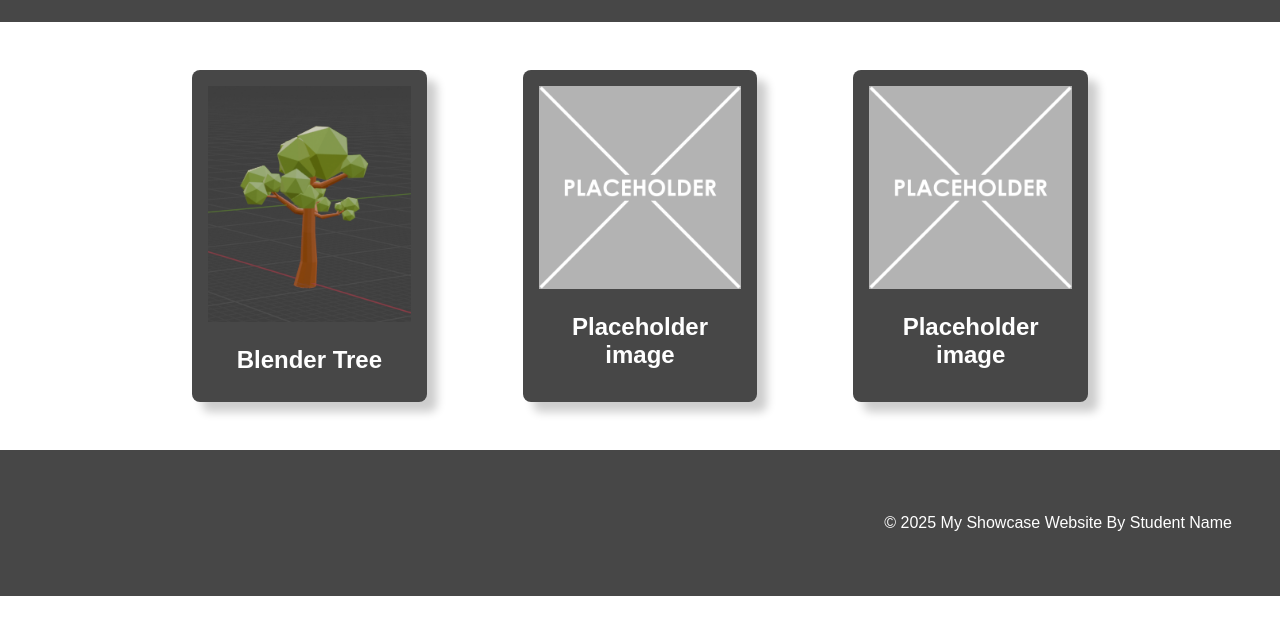
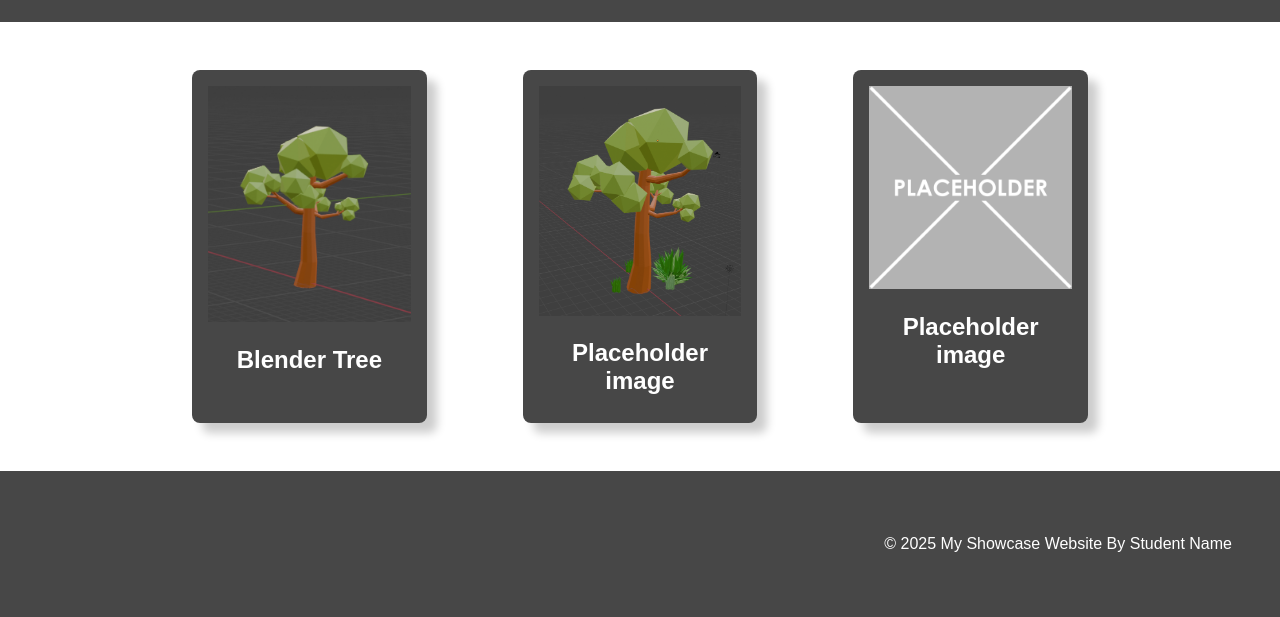
Before and after one commit to teoen25/MyYear10Website, a plain HTML site: page index.html in a window 1280 px wide. Shown: the part 319-936 px from the top of the page. Before the commit the page ends 915 px from the top, so only its background shows below. Drawn offline with Linux system fonts and the light colour scheme.

Commit message:
added second tree

```diff
--- a/index.html
+++ b/index.html
@@ -30,7 +30,7 @@
                 <h2 class="topic-card-text">Blender Tree</h2>
             </div>
             <div class="topic-card">
-                <img src="images/placeholder-1024x1024.png" alt="change this too!">
+                <img src="images/blender_tree_with_grass.png" alt="change this too!">
                 <h2 class="topic-card-text">Placeholder image</h2>
             </div>
             <div class="topic-card">
```
Also changed, not shown: images/blender_tree_with_grass.png (added).
